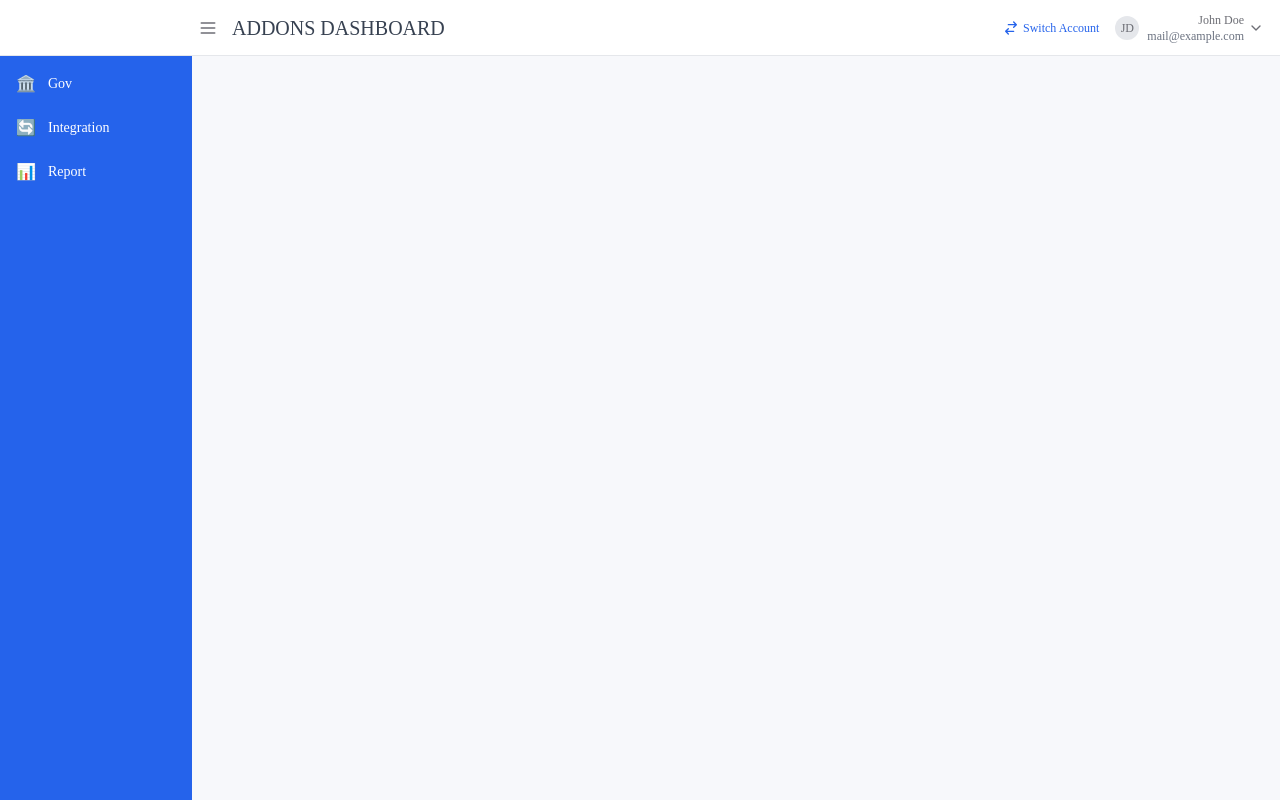
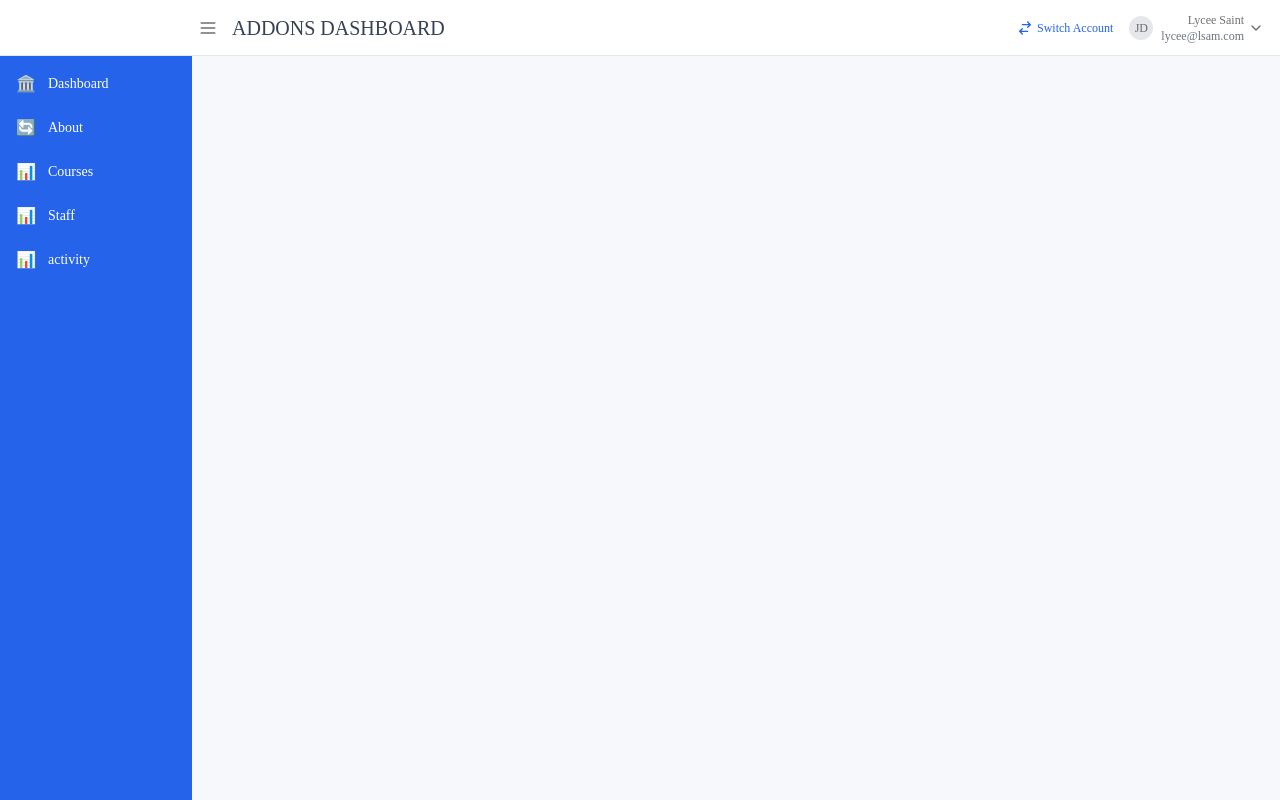
Before and after one commit to Deodate/Lyc-eSaintAlexandreSaulideMuhura, a React (Create React App) app in the folder LyceeSaintAlexandreSaulMuhura/: page /dashboard in a window 1280 px wide. Built offline with nearby package versions, Linux system fonts and the light colour scheme.

Commit message:
Progress

```diff
--- a/LyceeSaintAlexandreSaulMuhura/src/components/Authentications/index.jsx
+++ b/LyceeSaintAlexandreSaulMuhura/src/components/Authentications/index.jsx
@@ -53,8 +53,8 @@ const DashboardLayout = () => {
               </div>
               <div className="flex items-center gap-1">
                 <div className="flex flex-col text-right">
-                  <span className="text-xs md:text-sm font-medium">John Doe</span>
-                  <span className="text-xs text-gray-500">mail@example.com</span>
+                  <span className="text-xs md:text-sm font-medium">Lycee Saint</span>
+                  <span className="text-xs text-gray-500">lycee@lsam.com</span>
                 </div>
                 <ChevronDown className={`w-4 h-4 transition-transform ${isProfileOpen ? 'rotate-180' : ''}`} />
               </div>
@@ -83,9 +83,11 @@ const DashboardLayout = () => {
       <div className={`fixed left-0 top-0 h-full bg-blue-600 text-white transition-all duration-300 ${isNavExpanded ? 'w-48 md:w-64' : 'w-16 md:w-20'} pt-14 md:pt-16`}>
         <div className="flex flex-col space-y-1 p-2 md:p-3">
           {[
-            { id: 'gov', label: 'Gov', icon: '🏛️' },
-            { id: 'integration', label: 'Integration', icon: '🔄' },
-            { id: 'report', label: 'Report', icon: '📊' }
+            { id: 'dashboard', label: 'Dashboard', icon: '🏛️' },
+            { id: 'about', label: 'About', icon: '🔄' },
+            { id: 'courses', label: 'Courses', icon: '📊' },
+            { id: 'staff', label: 'Staff', icon: '📊' },
+            { id: 'activity', label: 'activity', icon: '📊' }
           ].map((item) => (
             <button
               key={item.id}
```
